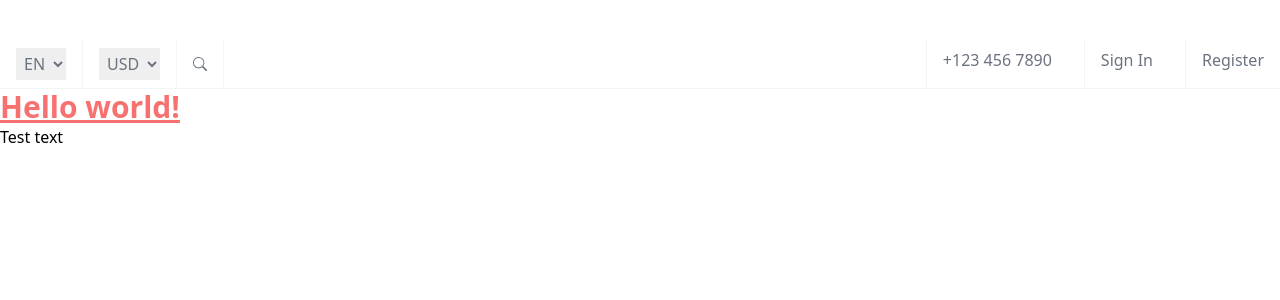
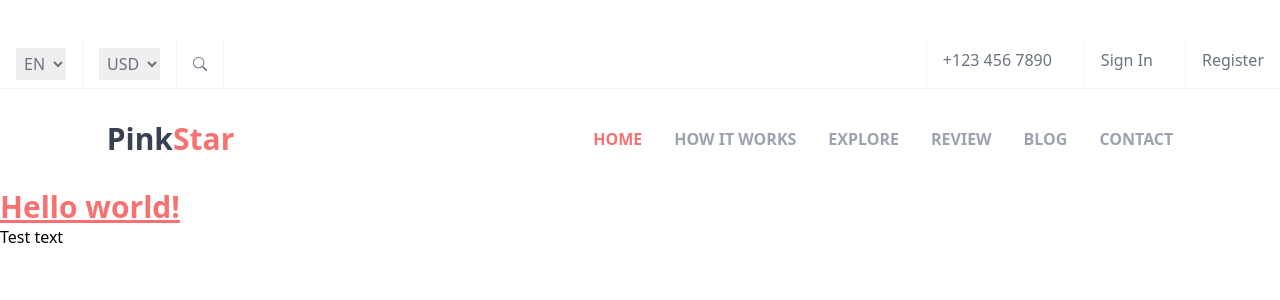
Before and after one commit to eglereact/pink-project, a React (Create React App) app: page / in a window 1280 px wide. Shown: the top 300 px of the page. Built offline with nearby package versions, Linux system fonts and the light colour scheme.

Commit message:
add logo and nav

```diff
--- a/src/App.js
+++ b/src/App.js
@@ -1,10 +1,12 @@
 import "./App.css";
+import Header from "./components/Header";
 import TopHeader from "./components/TopHeader";
 
 function App() {
   return (
     <div className="app">
       <TopHeader />
+      <Header />
       <h1 className="text-3xl font-bold underline text-red-400">
         Hello world!
       </h1>
--- /dev/null
+++ b/src/components/Header.js
@@ -0,0 +1,37 @@
+import React from "react";
+
+function Header() {
+  return (
+    <main className="flex justify-center items-center">
+      <div className="flex justify-between items-center w-5/6 py-8">
+        <p className="text-3xl font-bold text-gray-700">
+          Pink<span className="text-red-400">Star</span>
+        </p>
+        <nav>
+          <ul className="flex justify-center items-center space-x-8 text-gray-400">
+            <li className="header-list-items text-red-400">
+              <a href="#">home</a>
+            </li>
+            <li className="header-list-items">
+              <a href="#">how it works</a>
+            </li>
+            <li className="header-list-items">
+              <a href="#">explore</a>
+            </li>
+            <li className="header-list-items">
+              <a href="#">review</a>
+            </li>
+            <li className="header-list-items">
+              <a href="#">blog</a>
+            </li>
+            <li className="header-list-items">
+              <a href="#">contact</a>
+            </li>
+          </ul>
+        </nav>
+      </div>
+    </main>
+  );
+}
+
+export default Header;
--- a/src/index.css
+++ b/src/index.css
@@ -3,6 +3,7 @@
 @tailwind utilities;
 
 @layer components {
+  /*top header styles */
   .top-header-select {
     @apply px-4 py-2  border-r border-gray-100;
   }
@@ -12,4 +13,8 @@
   .top-header-contact {
     @apply px-4 py-2 border-l border-gray-100;
   }
+  /* header styles */
+  .header-list-items {
+    @apply transition duration-300 ease-in-out hover:text-red-400 font-semibold uppercase;
+  }
 }
```
